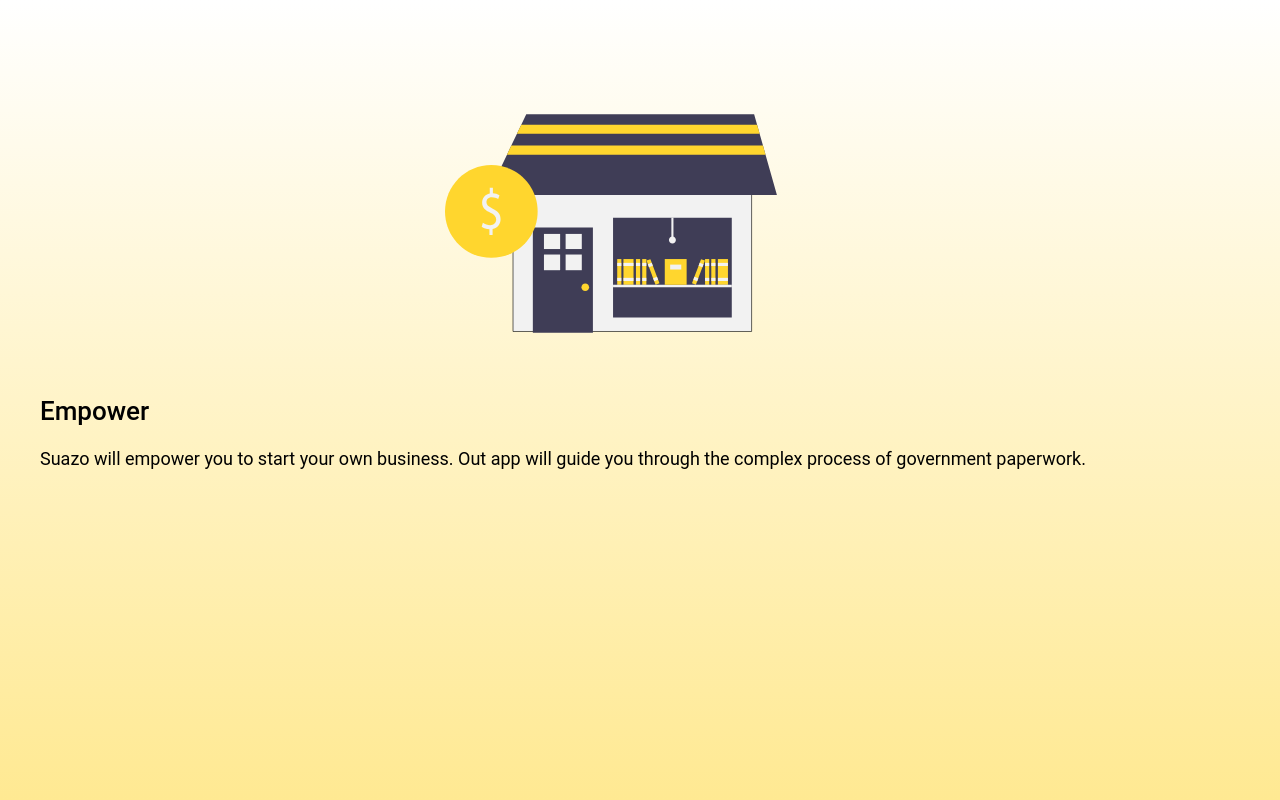
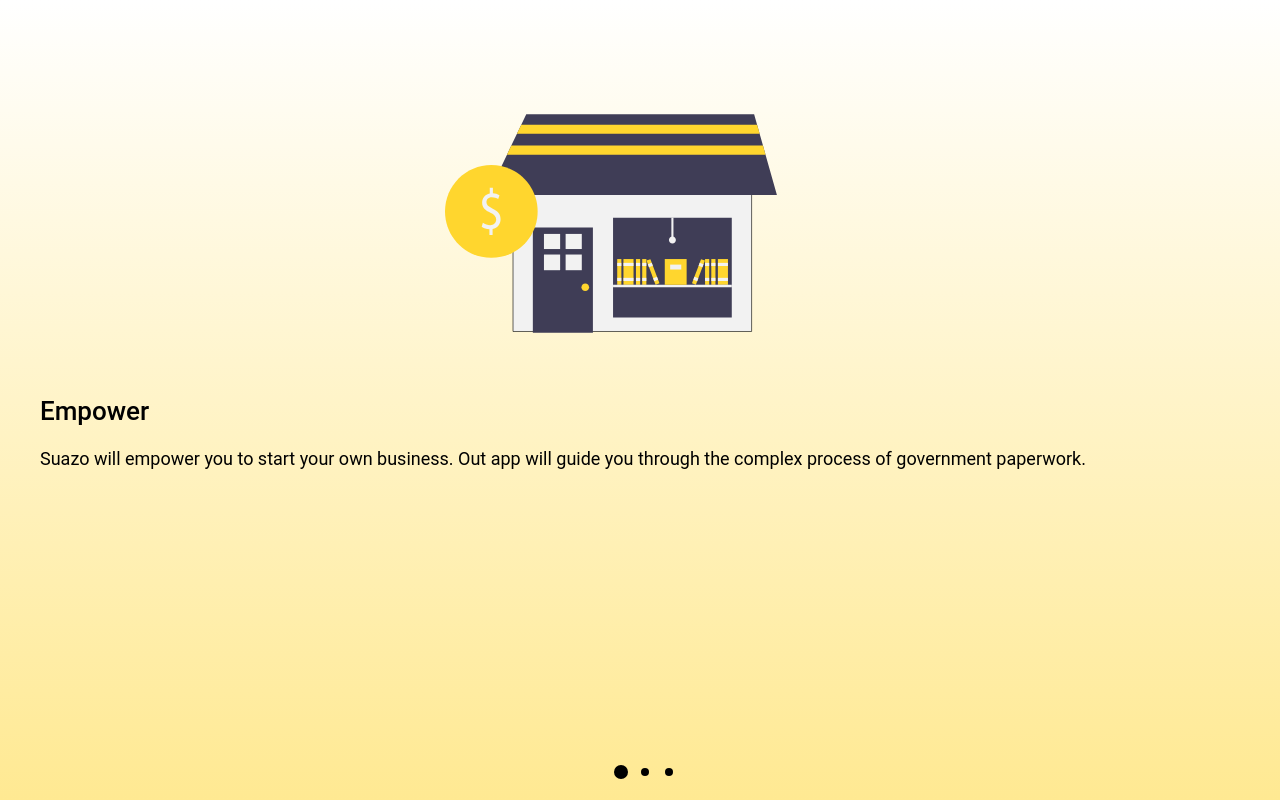
Before and after one commit to dt9150813/Suazo-Test, a React (Create React App) app: page /introduction in a window 1280 px wide. Both pictures are taken after a click on the element "ENGLISH". Built offline with nearby package versions, Linux system fonts and the light colour scheme.

Commit message:
finished ticket#1

```diff
--- a/src/pages/introduction/index.tsx
+++ b/src/pages/introduction/index.tsx
@@ -6,15 +6,19 @@ import './styles.scss';
 import { RouteComponentProps } from 'react-router';
 
 /* Slide images */
-import empower_slide from '../../assets/introduction/empower.svg'
-import access_slide from '../../assets/introduction/access.svg'
-import organize_slide from '../../assets/introduction/organize.svg'
+import empowerSlide from '../../assets/introduction/empower.svg'
+import accessSlide from '../../assets/introduction/access.svg'
+import organizeSlide from '../../assets/introduction/organize.svg'
+import dot from '../../assets/introduction/dot.svg'
+import dotLg from '../../assets/introduction/dotLg.svg'
+
 
 const Introduction: React.FC<RouteComponentProps> = ({ history }) => {
 
   const slideRef = useRef<HTMLIonSlidesElement>(null);
   const [showIntroduction, setshowIntroduction] = useState(false);
   const [loadingSplash, setLoadingSplash] = useState<boolean>(true);
+  const [slideIndex, setSlideIndex] = useState<number>(0);
 
   setTimeout(() => {
     setLoadingSplash(false);
@@ -35,6 +39,24 @@ const Introduction: React.FC<RouteComponentProps> = ({ history }) => {
   const startApp = async () => {
     history.push('/home', { direction: 'none' });
   };
+
+  const handleSlideChange = () => {
+    slideRef.current?.getActiveIndex().then(
+      index => setSlideIndex(index)
+    );
+  }
+
+  // Costom Style
+  const dotStyle = {
+    "margin": "auto .3rem"
+  }
+  const dotColStyle = {
+    "position": "absolute",
+    "bottom": "1rem",
+    "display": "flex",
+    "justifyContent": "center"
+  }
+
 
   return (
     <IonPage id="introduction_page">
@@ -58,9 +80,9 @@ const Introduction: React.FC<RouteComponentProps> = ({ history }) => {
           </IonRow>
         </IonGrid>
 
-        <IonSlides ref={slideRef} pager={false} hidden={!showIntroduction} options={slideOpts}>
+        <IonSlides ref={slideRef} pager={false} hidden={!showIntroduction} options={slideOpts} onIonSlideWillChange={handleSlideChange}>
           <IonSlide>
-            <img src={empower_slide} alt="empower slide" className="slide-image" />
+            <img src={empowerSlide} alt="empower slide" className="slide-image" />
             <div className="description">
               <h1 className="slide-title">
                 Empower
@@ -72,7 +94,7 @@ const Introduction: React.FC<RouteComponentProps> = ({ history }) => {
           </IonSlide>
 
           <IonSlide>
-            <img src={access_slide} alt="access slide" className="slide-image" />
+            <img src={accessSlide} alt="access slide" className="slide-image" />
             <div className="description">
               <h1 className="slide-title">
                 Access
@@ -84,7 +106,7 @@ const Introduction: React.FC<RouteComponentProps> = ({ history }) => {
           </IonSlide>
 
           <IonSlide>
-            <img src={organize_slide} alt="organize slide" className="slide-image" />
+            <img src={organizeSlide} alt="organize slide" className="slide-image" />
             <div className="description">
               <h1 className="slide-title">
                 Organize
@@ -103,6 +125,15 @@ const Introduction: React.FC<RouteComponentProps> = ({ history }) => {
             </IonButton>
           </IonSlide>
         </IonSlides>
+        <IonGrid hidden={!showIntroduction || slideIndex == 3}>
+          <IonRow>
+            <IonCol style={dotColStyle}>
+              <img src={slideIndex == 0 ? dotLg : dot} alt="dot" style={dotStyle} />
+              <img src={slideIndex == 1 ? dotLg : dot} alt="dot" style={dotStyle} />
+              <img src={slideIndex == 2 ? dotLg : dot} alt="dot" style={dotStyle} />
+            </IonCol>
+          </IonRow>
+        </IonGrid>
       </IonContent>
     </IonPage>
   );
```
Also changed, not shown: src/assets/introduction/dot.svg (added), src/assets/introduction/dotLg.svg (added).
